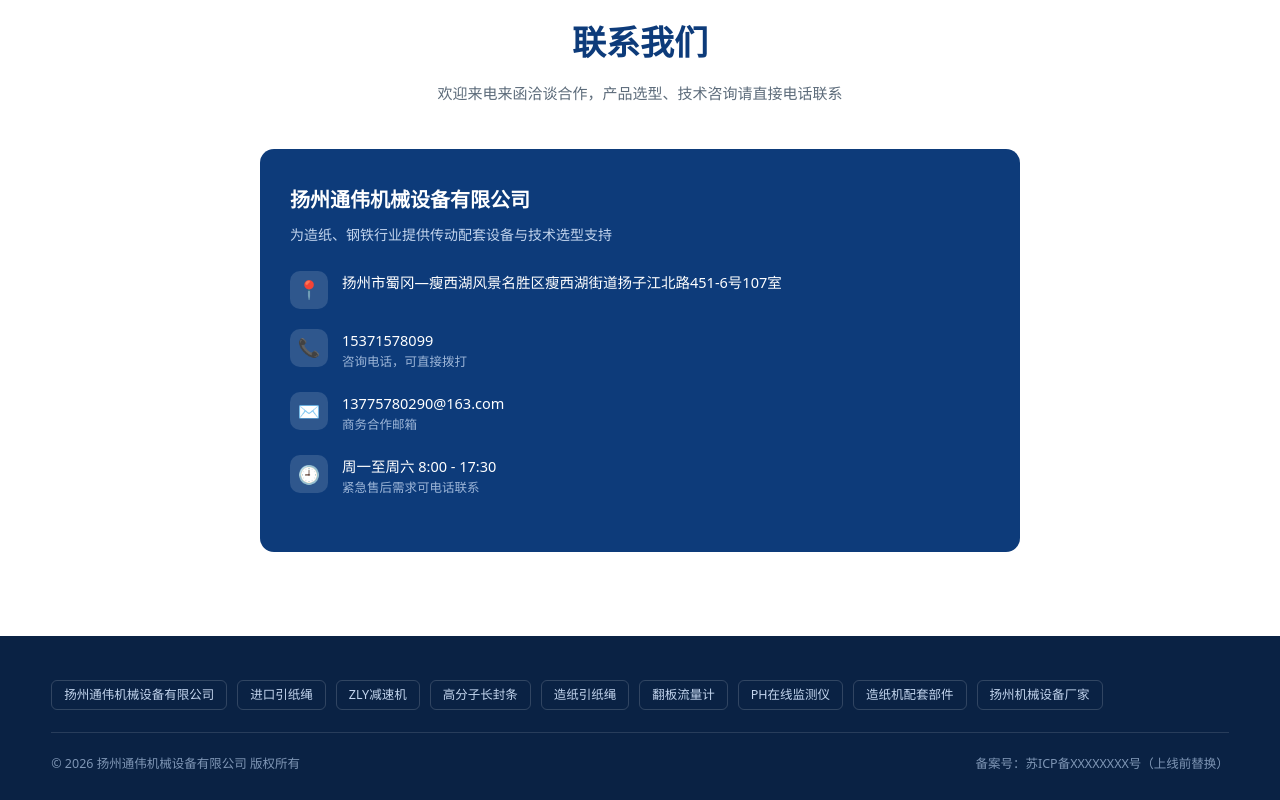
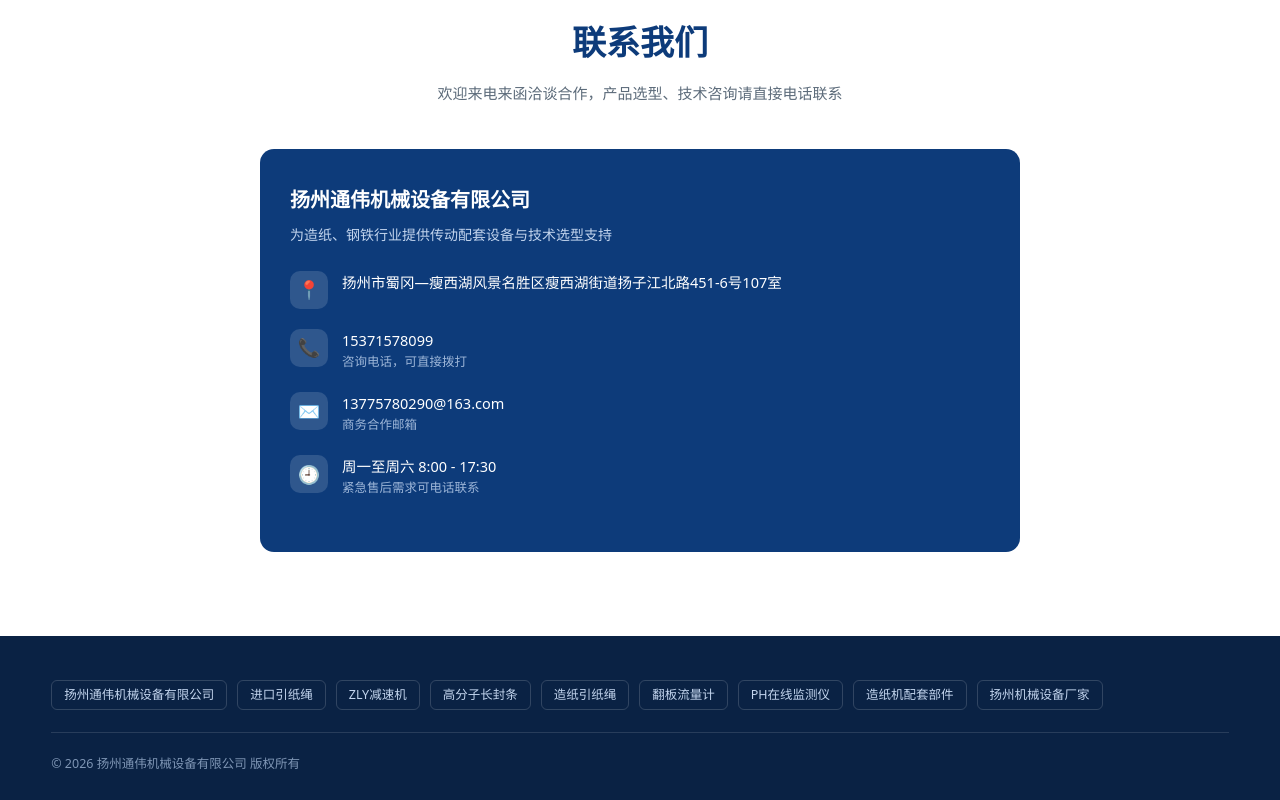
Before and after one commit to XiangweiLi9/tongwei-website, a plain HTML site: page index.html in a window 1280 px wide. Shown: the part 4211-5011 px from the top of the page. Drawn offline with Linux system fonts and the light colour scheme.

Commit message:
Add files via upload

```diff
--- a/index.html
+++ b/index.html
@@ -318,7 +318,6 @@ section{scroll-margin-top:76px}
     </div>
     <div class="footer-bar">
       <span>© 2026 扬州通伟机械设备有限公司 版权所有</span>
-      <span>备案号：苏ICP备XXXXXXXX号（上线前替换）</span>
     </div>
   </div>
 </footer>
```
